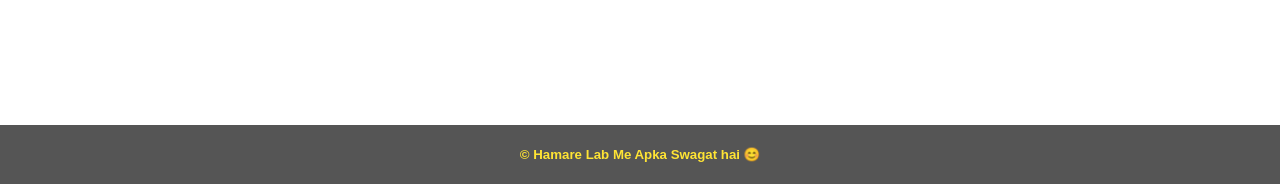
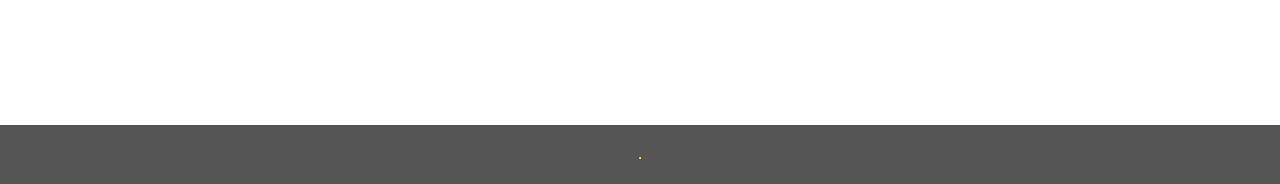
Before and after one commit to Vishur01/Volumetrics, a Flask app: page / in a window 1280 px wide. Shown: the part 616-800 px from the top of the page. Run offline with Flask 3, Linux system fonts and the light colour scheme; parts of the project's set-up code (start-up, migrations or seed data) failed here and were passed over.

Commit message:
Update index.html

```diff
--- a/template/index.html
+++ b/template/index.html
@@ -129,7 +129,7 @@
         </form>
     </div>
     <footer>
-        <h5>&copy; Hamare Lab Me Apka Swagat hai 😊</h5>
+        <h5>.</h5>
     </footer>
 </body>
 </html>
```
